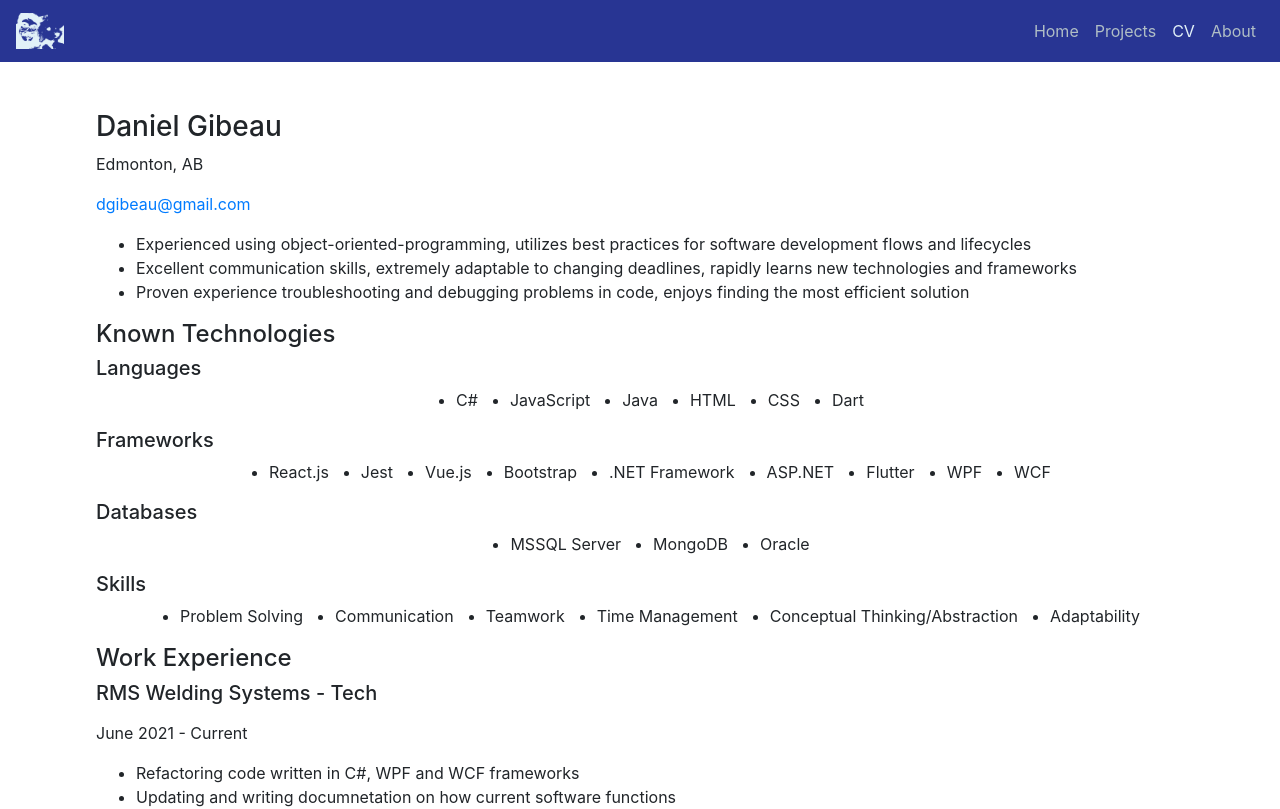
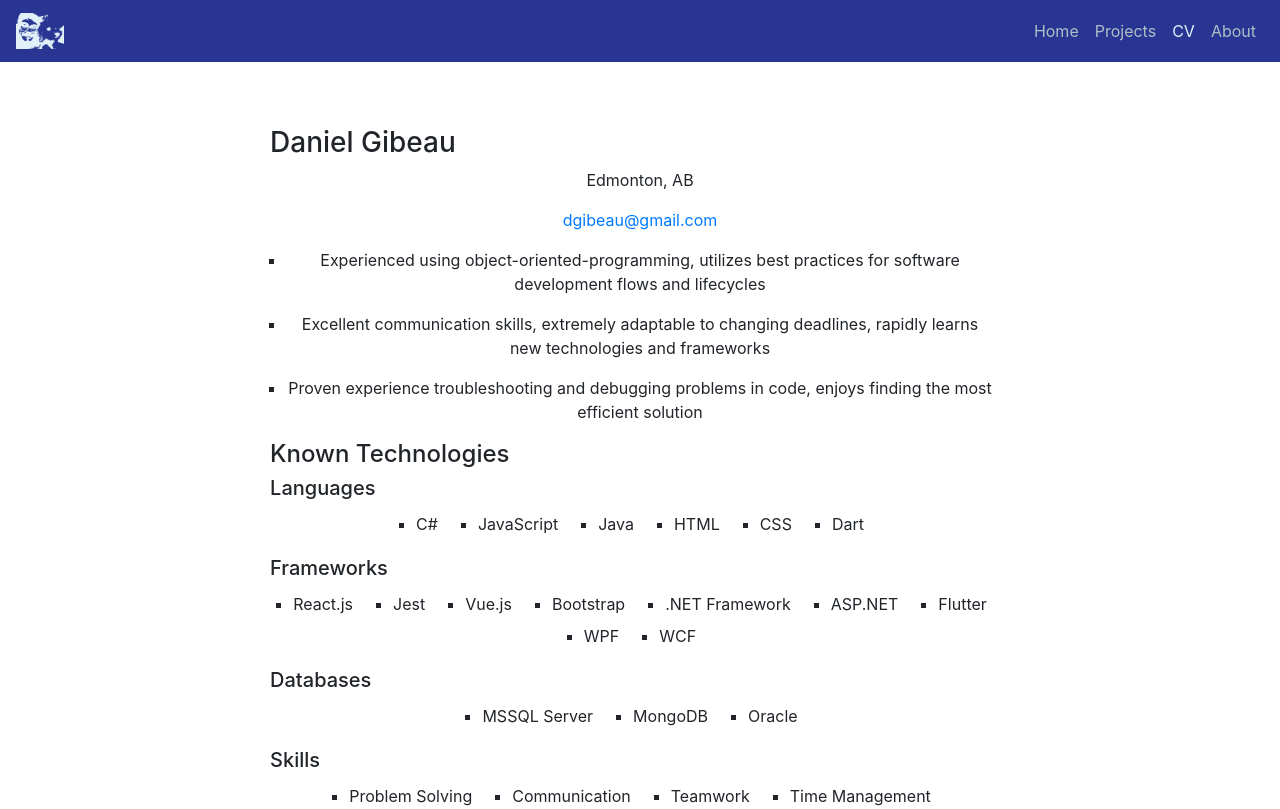
Before and after one commit to d-gibeau/portfolio-website, a React (Create React App) app: page /cv in a window 1280 px wide. Shown: the top 809 px of the page. Built offline with nearby package versions, Linux system fonts and the light colour scheme.

Commit message:
Styling edits for mobile

```diff
--- a/src/components/pages/About.js
+++ b/src/components/pages/About.js
@@ -1,15 +1,15 @@
 const About = () => {
   return (
     <div className="page-view">
-      <div className="row">
-        <div className="col-xl-3 d-flex about-pic-wrap">
+      <div className="row px-3">
+        <div className="col-lg-3 col-md-6 col-sm-12 d-flex about-pic-wrap">
           <img
             src="./android-chrome-192x192.png"
             className="about-me-pic"
             alt="daniel-gibeau-with-fidel"
           />
         </div>
-        <div className="col-xl-9">
+        <div className="about-text col-lg-9 col-md-6 col-sm-12 px-3">
           <h4>A Little About Me</h4>
           <p>
             I am an avid problem-solver and enjoy finding the most efficient
--- a/src/components/pages/CurriculumVitae.js
+++ b/src/components/pages/CurriculumVitae.js
@@ -5,6 +5,7 @@ import SKILLS_JSON from "../../data/cv/skills.json";
 const CurriculumVitae = () => {
   return (
     <div className="page-view">
+      <div className="cv">
         <section className="cv-personal-info">
           <h3>Daniel Gibeau</h3>
           <p>Edmonton, AB</p>
@@ -105,6 +106,7 @@ const CurriculumVitae = () => {
           <p className="soft-text">January 2019 to December 2020</p>
         </section>
       </div>
+    </div>
   );
 };
 
--- a/src/components/pages/Home.js
+++ b/src/components/pages/Home.js
@@ -1,10 +1,12 @@
 const Home = () => {
   return (
     <div className="page-view">
-      <p>
-        Welcome to my website! I'm a software developer currently based in
-        Edmonton, Alberta.
-      </p>
+      <div className="home-content p-3 text-center">
+        <p>
+          Welcome to my website! I'm a software developer currently based in
+          Edmonton, Alberta.
+        </p>
+      </div>
     </div>
   );
 };
--- a/src/style/css/global.css
+++ b/src/style/css/global.css
@@ -1,3 +1,7 @@
+.page-view {
+  text-align: center;
+}
+
 .header-logo {
   width: 3rem;
   height: 3rem;
@@ -5,6 +9,16 @@
 
 .navbar-toggler {
   border-color: #e2f1f8 !important;
+}
+
+.navbar-nav {
+  align-items: center;
+}
+.navbar-nav .nav-link {
+  width: 75%;
+  text-align: center;
+  padding-left: 2rem;
+  padding-right: 2rem;
 }
 
 .navbar-toggler-icon {
@@ -61,9 +75,6 @@ footer {
   opacity: 90%;
 }
 
-.page-view {
-  padding: 3rem 6rem;
-}
 .page-view .project {
   margin: 2rem;
 }
@@ -73,22 +84,30 @@ footer {
   width: 15rem;
 }
 
-h4 {
-  text-align: center;
-}
-
 .about-pic-wrap {
   justify-content: center;
 }
 
+.about-text {
+  padding-bottom: 1rem;
+}
+
 .active-link {
   color: #e2f1f8 !important;
+  background: #001064;
+  border-radius: 1rem;
 }
 
 .proj-img {
   height: 9rem;
   width: 16rem;
   margin-bottom: 2rem;
+}
+
+img {
+  width: 100%;
+  height: 100%;
+  object-fit: contain;
 }
 
 .cv-skills-list {
@@ -98,12 +117,37 @@ h4 {
   flex-wrap: wrap;
 }
 
+.cv {
+  padding: 1rem;
+}
+.cv ul {
+  list-style-type: square;
+  padding: 0rem;
+}
+.cv ul li {
+  margin: 1rem;
+}
+.cv .cv-skills-list {
+  display: flex;
+  justify-content: center;
+  padding: 0 1rem;
+}
+.cv .cv-skills-list li {
+  margin: 0.25rem;
+}
+
+@media screen and (min-width: 740px) {
+  .cv {
+    padding-left: 16%;
+    padding-right: 16%;
+  }
+}
 @media screen and (min-width: 640px) {
   .copyright {
     text-align: left;
   }
 }
-@media screen and (min-width: 1200px) {
+@media screen and (min-width: 992px) {
   .project {
     text-align: left;
   }
@@ -112,13 +156,29 @@ h4 {
     flex-direction: row-reverse;
   }
 
-  h4 {
+  .cv h3, .cv h4, .cv h5 {
     text-align: left;
   }
 
   .about-pic-wrap {
     justify-content: left;
   }
+
+  .cv-skills-list {
+    justify-content: left;
+  }
+
+  .page-view {
+    padding: 3rem 6rem;
+  }
+
+  .active-link {
+    background: none;
+  }
+
+  .about-text {
+    text-align: left;
+  }
 }
 
 /*# sourceMappingURL=global.css.map */
--- a/src/style/sass/global.sass
+++ b/src/style/sass/global.sass
@@ -9,6 +9,8 @@ $secondary-colour-dark: #808e95
 $breakpoint-phone: 640px
 $bootstrap-breakpoint-xl: 1200px
 $bootstrap-breakpoint-lg: 992px
+$bootstrap-breakpoint-md: 740px
+$bootstrap-breakpoint-sm: 576px
 $header-padding-x: 2rem
 $header-padding-y: 1rem
 
@@ -20,12 +22,23 @@ $project-margin-x-y: 2rem
 $header-logo-x-y: 3rem
 $about-me-pic-x-y: 15rem
 
+.page-view
+  text-align: center
+
 .header-logo
   width: $header-logo-x-y
   height: $header-logo-x-y
 
 .navbar-toggler
   border-color: $secondary-colour-light !important
+
+.navbar-nav
+  align-items: center
+  .nav-link
+    width: 75%
+    text-align: center
+    padding-left: 2rem
+    padding-right: 2rem
 
 .navbar-toggler-icon
   background-image: url("../../img/hamburger.png") !important
@@ -71,7 +84,6 @@ footer
   opacity: 90%
 
 .page-view
-  padding: $page-view-padding-y $page-view-padding-x
   .project
     margin: $project-margin-x-y
 
@@ -79,19 +91,26 @@ footer
   height: $about-me-pic-x-y
   width: $about-me-pic-x-y
 
-h4
-  text-align: center
-
 .about-pic-wrap
   justify-content: center
 
+.about-text
+  padding-bottom: 1rem
+
 .active-link
   color: $secondary-colour-light !important
+  background: $primary-colour-dark
+  border-radius: 1rem
 
 .proj-img
   height: 9rem
   width: 16rem
   margin-bottom: 2rem
+
+img
+  width: 100%
+  height: 100%
+  object-fit: contain
 
 .cv-skills-list
   display: flex
@@ -99,16 +118,44 @@ h4
   gap: 0 2rem
   flex-wrap: wrap
 
-@media screen and (min-width: $breakpoint-phone)
+.cv
+  padding: 1rem
+  ul
+    list-style-type: square
+    padding: 0rem
+    li
+      margin: 1rem
+  .cv-skills-list
+    display: flex
+    justify-content: center
+    padding: 0 1rem
+    li
+      margin: .25rem
+
+@media screen and ( min-width: $bootstrap-breakpoint-md )
+  .cv
+    padding-left: 16%
+    padding-right: 16%
+
+@media screen and ( min-width: $breakpoint-phone )
   .copyright
     text-align: left
 
-@media screen and ( min-width: $bootstrap-breakpoint-xl )
+@media screen and ( min-width: $bootstrap-breakpoint-lg )
   .project
     text-align: left
   .invert
     flex-direction: row-reverse
-  h4
-    text-align: left
+  .cv
+    h3, h4, h5
+      text-align: left
   .about-pic-wrap
     justify-content: left
+  .cv-skills-list
+    justify-content: left
+  .page-view
+    padding: 3rem 6rem
+  .active-link
+    background: none
+  .about-text
+    text-align: left
```
Also changed, not shown: 1 other file (tests, documents, lock files or other folders). Lines whose indentation alone changed are shown as unchanged.
